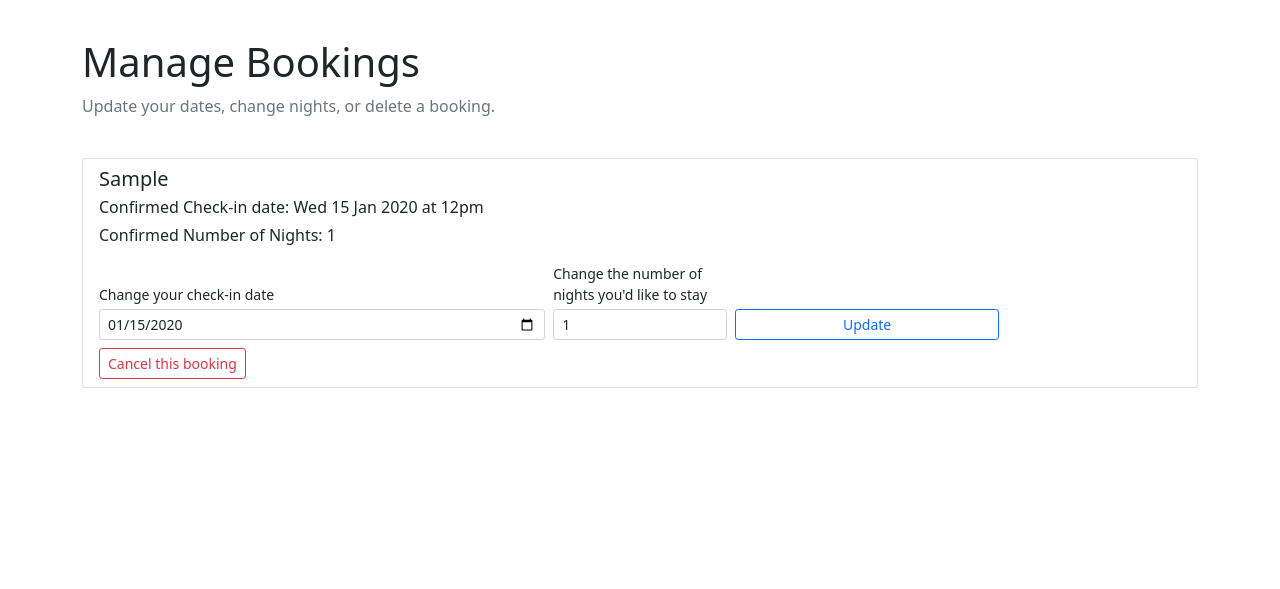
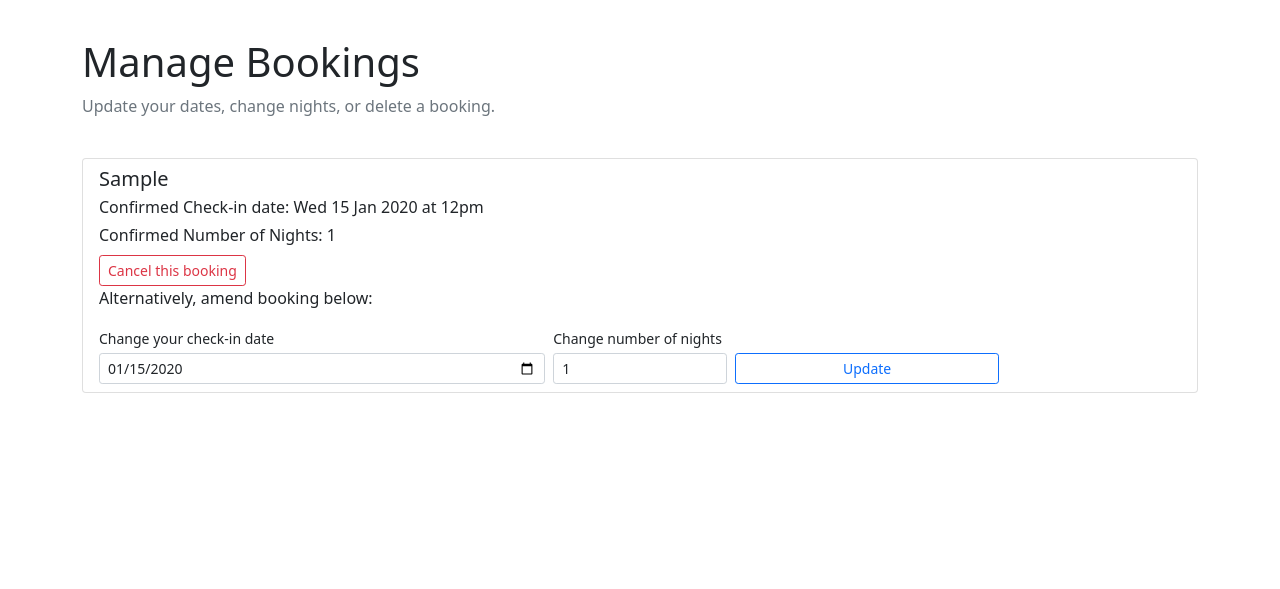
Before and after one commit to verytee/capstone_project, a Django app: page /bookings/ in a window 1280 px wide. Shown: the part 66-655 px from the top of the page. Run offline with Django 4.2, Linux system fonts and the light colour scheme; a user stored in the database is signed in; tables that the repository leaves empty hold one stand-in row (values such as "Sample post").

Commit message:
adjust layout of manage booking list

```diff
--- a/booking/templates/booking/manage-booking.html
+++ b/booking/templates/booking/manage-booking.html
@@ -18,7 +18,14 @@
               <h5 class="mb-1">{{ booking.room.type }}</h5>
               <p class="mb-1">Confirmed Check-in date: {{ booking.check_in|date:"D d M Y" }} at 12pm</p>
               <p class="mb-0">Confirmed Number of Nights: {{ booking.no_of_nights }}</p>
-
+              <form method="post" action="{% url 'booking_list' %}" class="mt-2" onsubmit="return confirm('Are you sure you want to delete this booking? This cannot be undone');">
+                {% csrf_token %}
+                <input type="hidden" name="next" value="{% url 'manage_bookings' %}">
+                <input type="hidden" name="booking_id" value="{{ booking.id }}">
+                <input type="hidden" name="action" value="delete">
+                <button type="submit" class="btn btn-outline-danger btn-sm">Cancel this booking</button>
+              </form>
+  <p class="mb-0">Alternatively, amend booking below:</p>
               <form method="post" action="{% url 'booking_list' %}" class="mt-3" onsubmit="return confirm('Are you sure you want to change this booking?');">
                 {% csrf_token %}
                 <input type="hidden" name="next" value="{% url 'manage_bookings' %}">
@@ -30,7 +37,7 @@
                     <input type="date" name="check_in_date" class="form-control form-control-sm" required min="{% now 'Y-m-d' %}" value="{{ booking.check_in|date:'Y-m-d' }}">
                   </div>
                   <div class="col-12 col-md-2">
-                    <label class="form-label small mb-1">Change the number of nights you'd like to stay</label>
+                    <label class="form-label small mb-1">Change number of nights</label>
                     <input type="number" name="number_of_nights" class="form-control form-control-sm" min="1" required value="{{ booking.no_of_nights }}">
                   </div>
                   <div class="col-12 col-md-3">
@@ -39,13 +46,6 @@
                 </div>
               </form>
 
-              <form method="post" action="{% url 'booking_list' %}" class="mt-2" onsubmit="return confirm('Are you sure you want to delete this booking? This cannot be undone');">
-                {% csrf_token %}
-                <input type="hidden" name="next" value="{% url 'manage_bookings' %}">
-                <input type="hidden" name="booking_id" value="{{ booking.id }}">
-                <input type="hidden" name="action" value="delete">
-                <button type="submit" class="btn btn-outline-danger btn-sm">Cancel this booking</button>
-              </form>
             </div>
           {% endfor %}
         </div>
```
